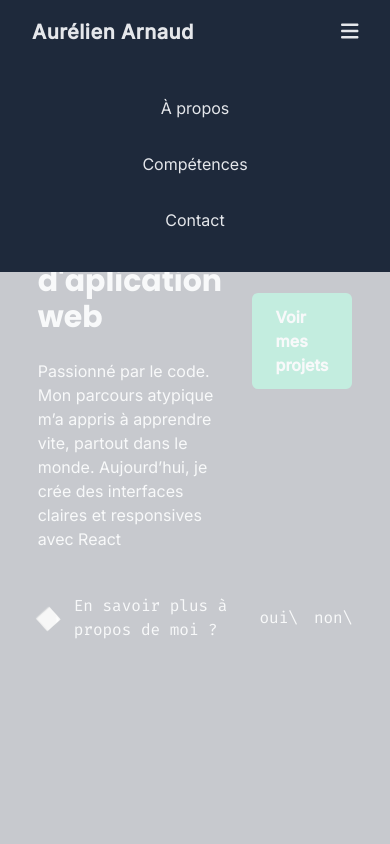
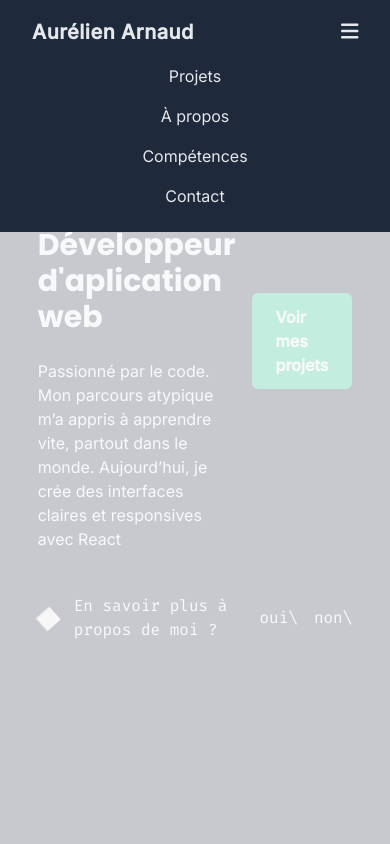
Before and after one commit to aurelienrnd/portfolio, a React (Vite) app: page / in a window 390 px wide. Both pictures are taken after a click on the button 349 px from the left and 32 px from the top of the page. Shown: the top 844 px of the page. Built offline with nearby package versions, Linux system fonts and the light colour scheme.

Commit message:
feature: corection bug menuMobil

```diff
--- a/src/compoments/layout/Header.tsx
+++ b/src/compoments/layout/Header.tsx
@@ -97,14 +97,14 @@ function MenuMobile({ navList }: NavProps): React.JSX.Element {
       <ReactModal
         isOpen={isOpen}
         onRequestClose={handleMenuToggle}
-        className="fixed top-0 left-0 w-full h-auto py-10 bg-color-one z-9999 flex justify-center items-center openModal"
+        className="fixed top-16 left-0 w-full h-auto bg-color-one z-9999 flex justify-center items-center openModal"
       >
-        <nav className="flex flex-col items-center gap-8">
+        <nav className="flex flex-col items-center gap-4 mb-6">
           {navList.map(nav => (
             <button key={nav.label} onClick={handleMenuToggle}>
               <Link
                 to={nav.destination}
-                className=" hover:border-b-1 hover:border-b-color-three py-2"
+                className=" hover:border-b-1 hover:border-b-color-three"
               >
                 {nav.label}
               </Link>
```
